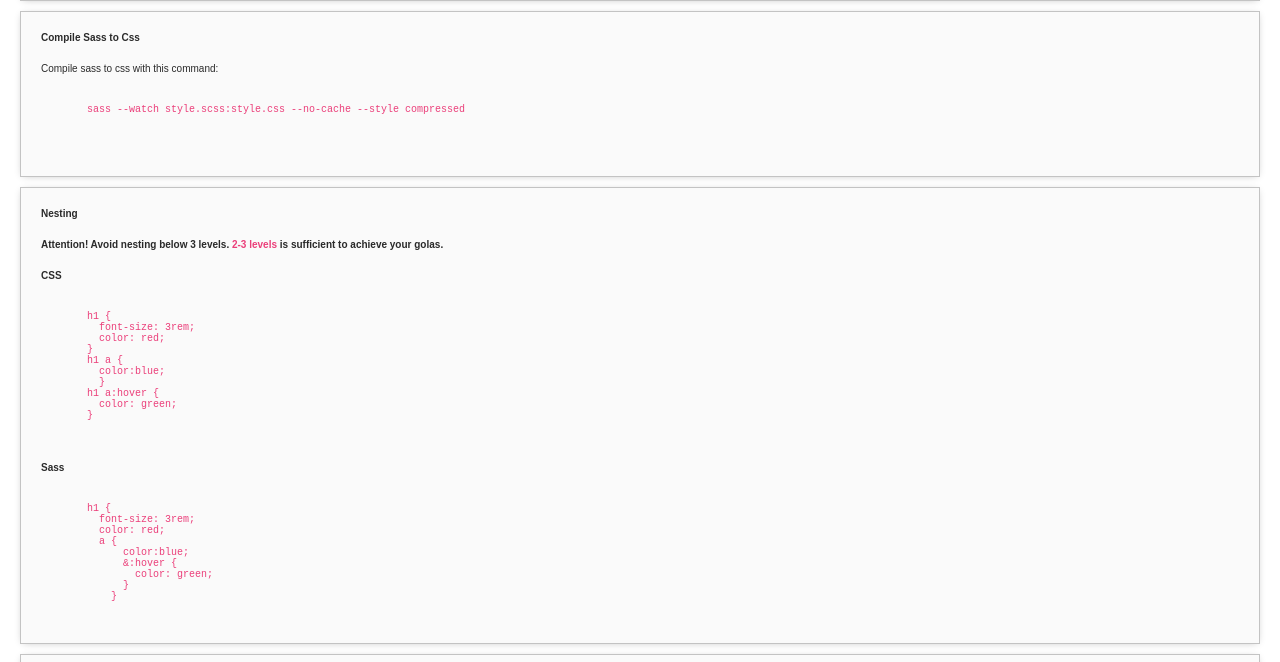
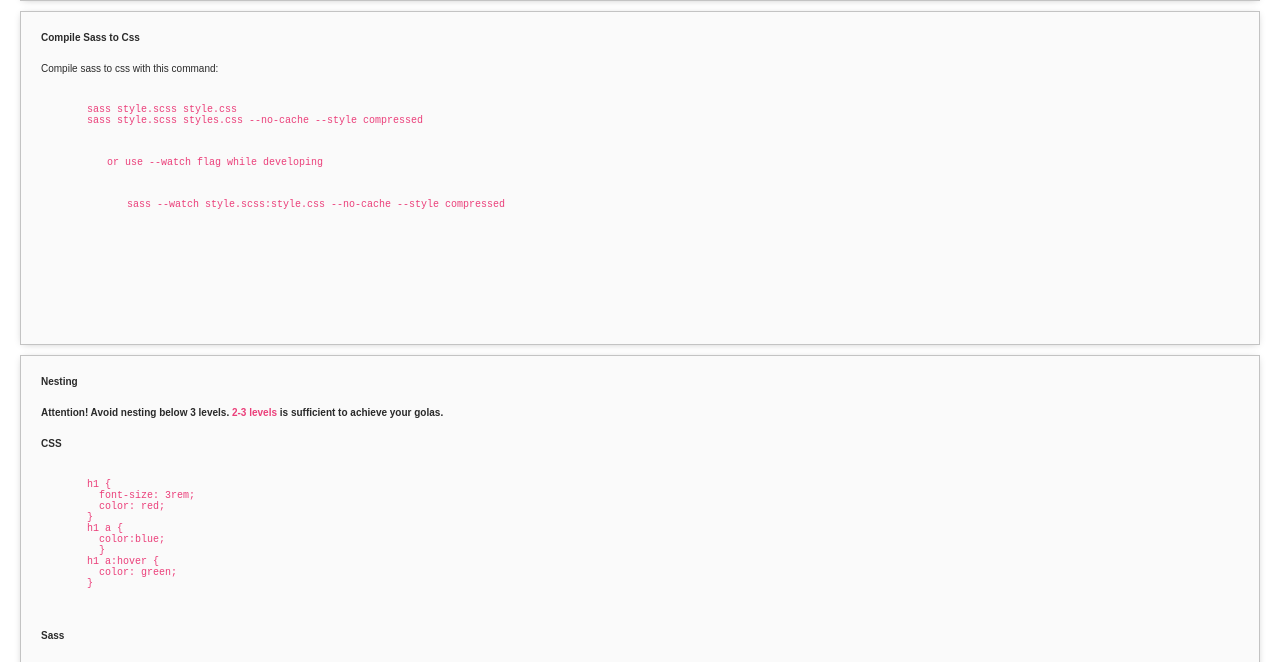
Before and after one commit to squteronsquter/basic-sass-refresher-with-code, a plain HTML site: page index.html in a window 1280 px wide. Shown: the part 85-747 px from the top of the page. Drawn offline with Linux system fonts and the light colour scheme.

Commit message:
Small edits in index.html header

```diff
--- a/index.html
+++ b/index.html
@@ -22,6 +22,11 @@
 
     <h2>Compile Sass to Css</h2>
     <p>Compile sass to css with this command:
+    <pre>
+      sass style.scss style.css
+      sass style.scss styles.css --no-cache --style compressed
+    <pre>
+      or use --watch flag while developing
     <pre>
       sass --watch style.scss:style.css --no-cache --style compressed
     </pre>
```
Also changed, not shown: styles.css (added, +2 -0 lines), 1 other file.
